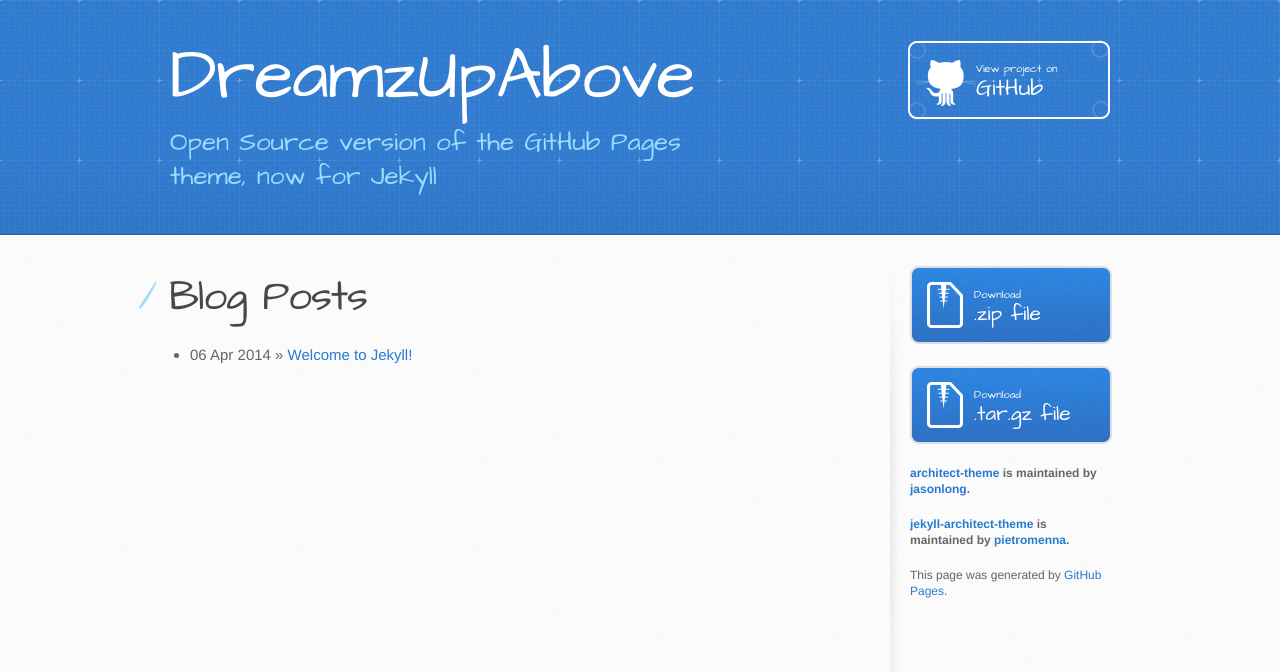
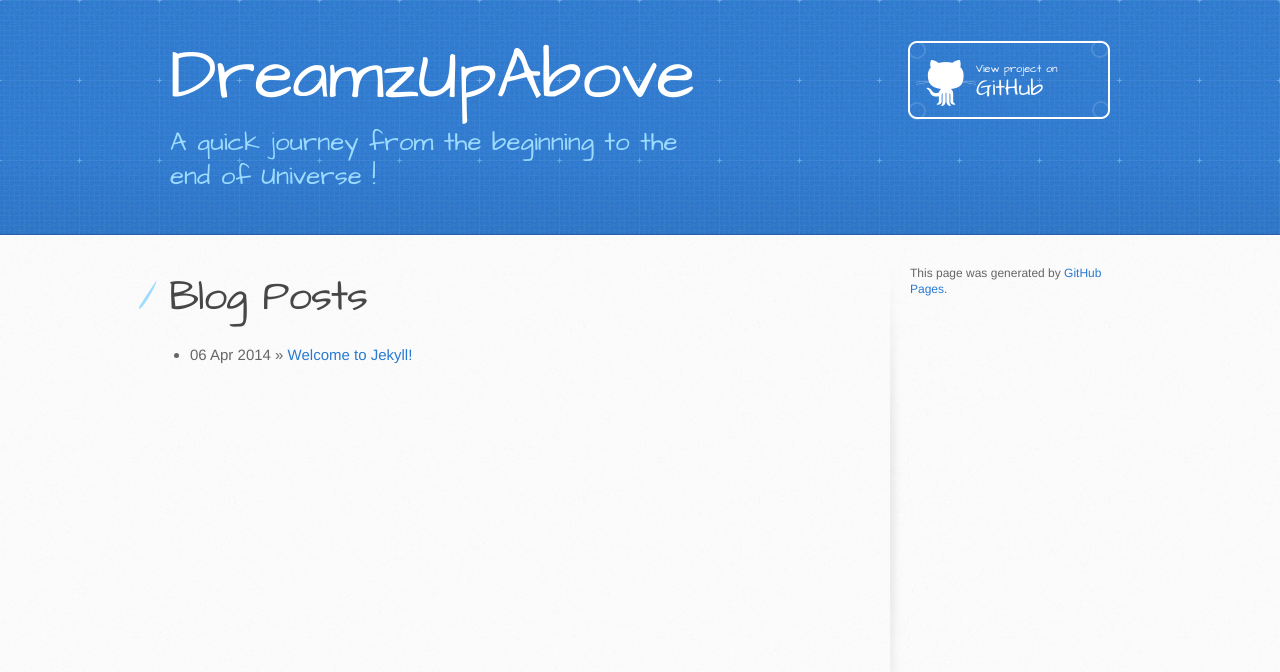
Before and after one commit to DreamzUpAbove/DreamzUpAbove.github.io, a Jekyll site: the page built from index.html, in a window 1280 px wide. Shown: the top 672 px of the page. Built offline with Jekyll 4.4.1, drawn with Linux system fonts in a browser that asks for light colours.

Commit message:
update with personal details

```diff
--- a/_layouts/default.html
+++ b/_layouts/default.html
@@ -20,7 +20,7 @@
     <header>
       <div class="inner">
         <h1> {{ site.name }} </h1>
-        <h2>Open Source version of the GitHub Pages theme, now for Jekyll</h2>
+        <h2>A quick journey from the beginning to the end of Universe !</h2>
         <a href="https://github.com/pietromenna/jekyll-architect-theme" class="button"><small>View project on</small> GitHub</a>
       </div>
     </header>
@@ -34,18 +34,6 @@
         </section>
 
         <aside id="sidebar">
-          <a href="https://github.com/pietromenna/jekyll-architect-theme/archive/master.zip" class="button">
-            <small>Download</small>
-            .zip file
-          </a>
-          <a href="https://github.com/pietromenna/jekyll-architect-theme/archive/master.tar.gz" class="button">
-            <small>Download</small>
-            .tar.gz file
-          </a>
-
-          <p class="repo-owner"><a href="https://github.com/jasonlong/architect-theme">architect-theme</a> is maintained by <a href="https://github.com/jasonlong">jasonlong</a>.</p>
-
-          <p class="repo-owner"><a href="https://github.com/pietromenna/jekyll-architect-theme">jekyll-architect-theme</a> is maintained by <a href="https://github.com/pietromenna">pietromenna</a>.</p>
 
           <p>This page was generated by <a href="https://pages.github.com">GitHub Pages</a>.</p>
         </aside>
```
